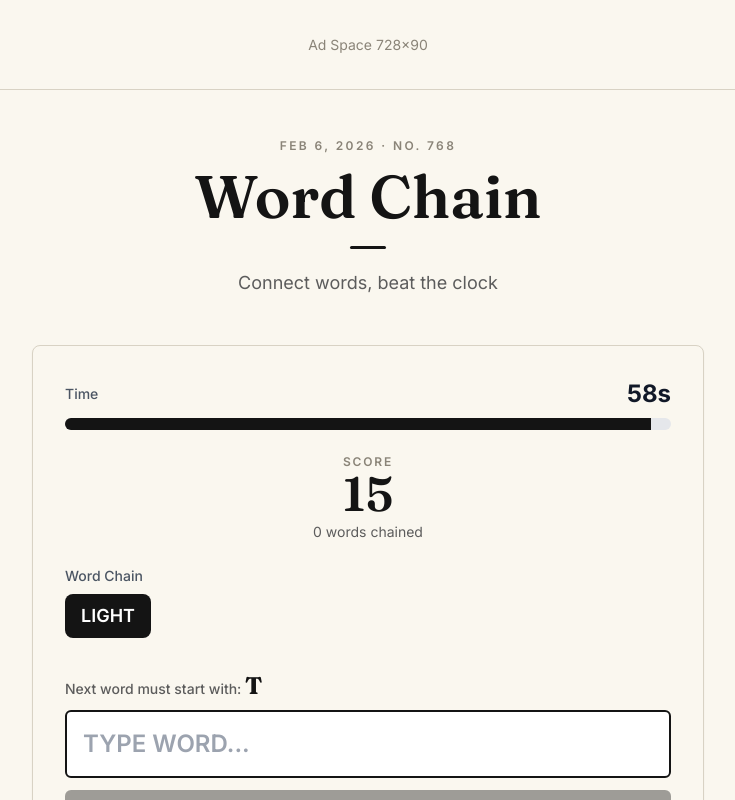
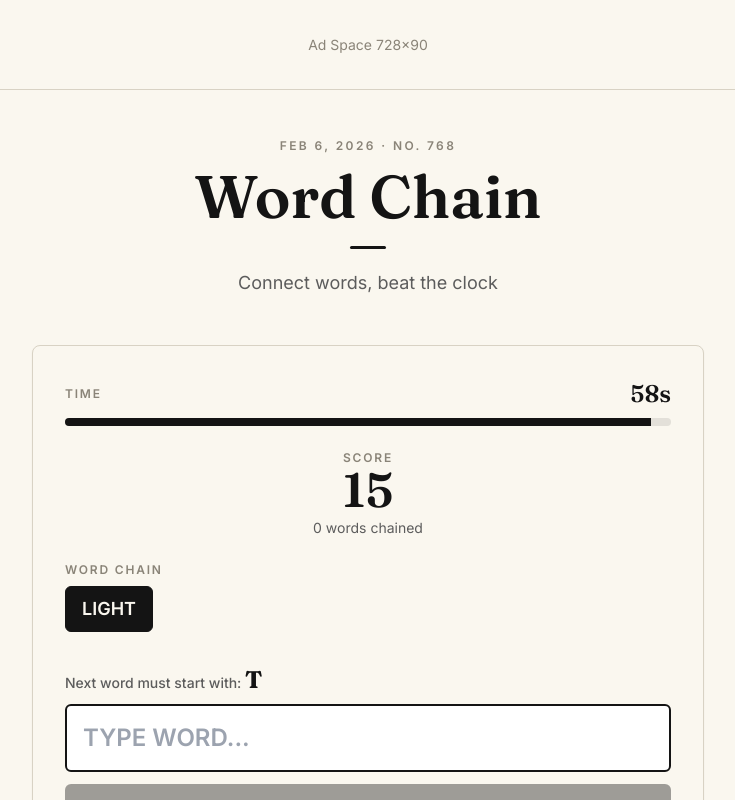
Before and after one commit to hun9357/word-chain-game, a Next.js app: page / in a window 1280 px wide. Both pictures are taken after a click on the button "Play". Shown: the top 800 px of the page, without its empty margins (272-1007 px from the left). Built offline with nearby package versions, Linux system fonts and the light colour scheme; no server answers.

Commit message:
style: editorial timer and word-chain tiles

```diff
--- a/components/Timer.tsx
+++ b/components/Timer.tsx
@@ -37,19 +37,19 @@ export default function Timer({ isActive, onTimeUp, duration = 60 }: TimerProps)
   return (
     <div className="w-full">
       <div className="flex justify-between items-center mb-2">
-        <span className="text-sm font-medium text-gray-600">Time</span>
+        <span className="text-xs tracking-[0.15em] uppercase text-ink-faint font-semibold">Time</span>
         <span
-          className={`text-2xl font-bold ${
-            isLowTime ? 'text-red-500 animate-pulse' : 'text-gray-900'
+          className={`font-serif text-2xl font-semibold ${
+            isLowTime ? 'text-red-600 animate-pulse' : 'text-ink'
           }`}
         >
           {timeLeft}s
         </span>
       </div>
-      <div className="w-full h-3 bg-gray-200 rounded-full overflow-hidden">
+      <div className="w-full h-2 bg-ink/10 rounded-full overflow-hidden">
         <div
           className={`h-full transition-all duration-1000 ${
-            isLowTime ? 'bg-red-500' : 'bg-primary'
+            isLowTime ? 'bg-red-600' : 'bg-ink'
           }`}
           style={{ width: `${percentage}%` }}
         />
--- a/components/WordChain.tsx
+++ b/components/WordChain.tsx
@@ -10,23 +10,23 @@ export default function WordChain({ words, startWord }: WordChainProps) {
 
   return (
     <div className="w-full">
-      <h3 className="text-sm font-medium text-gray-600 mb-2">Word Chain</h3>
+      <h3 className="text-xs tracking-[0.15em] uppercase text-ink-faint font-semibold mb-2">Word Chain</h3>
       <div className="overflow-x-auto pb-2">
         <div className="flex gap-2 min-w-max">
           {allWords.map((word, index) => (
             <div key={index} className="flex items-center gap-2">
               <div
-                className={`px-4 py-2 rounded-lg font-semibold text-lg ${
+                className={`px-4 py-2 rounded-md font-semibold text-lg border ${
                   index === 0
-                    ? 'bg-primary text-white'
-                    : 'bg-gray-100 text-gray-900'
+                    ? 'bg-ink text-paper border-ink'
+                    : 'bg-paper text-ink border-hairline'
                 }`}
               >
                 {word}
               </div>
               {index < allWords.length - 1 && (
                 <svg
-                  className="w-5 h-5 text-gray-400 flex-shrink-0"
+                  className="w-5 h-5 text-ink-faint flex-shrink-0"
                   fill="none"
                   viewBox="0 0 24 24"
                   stroke="currentColor"
```
